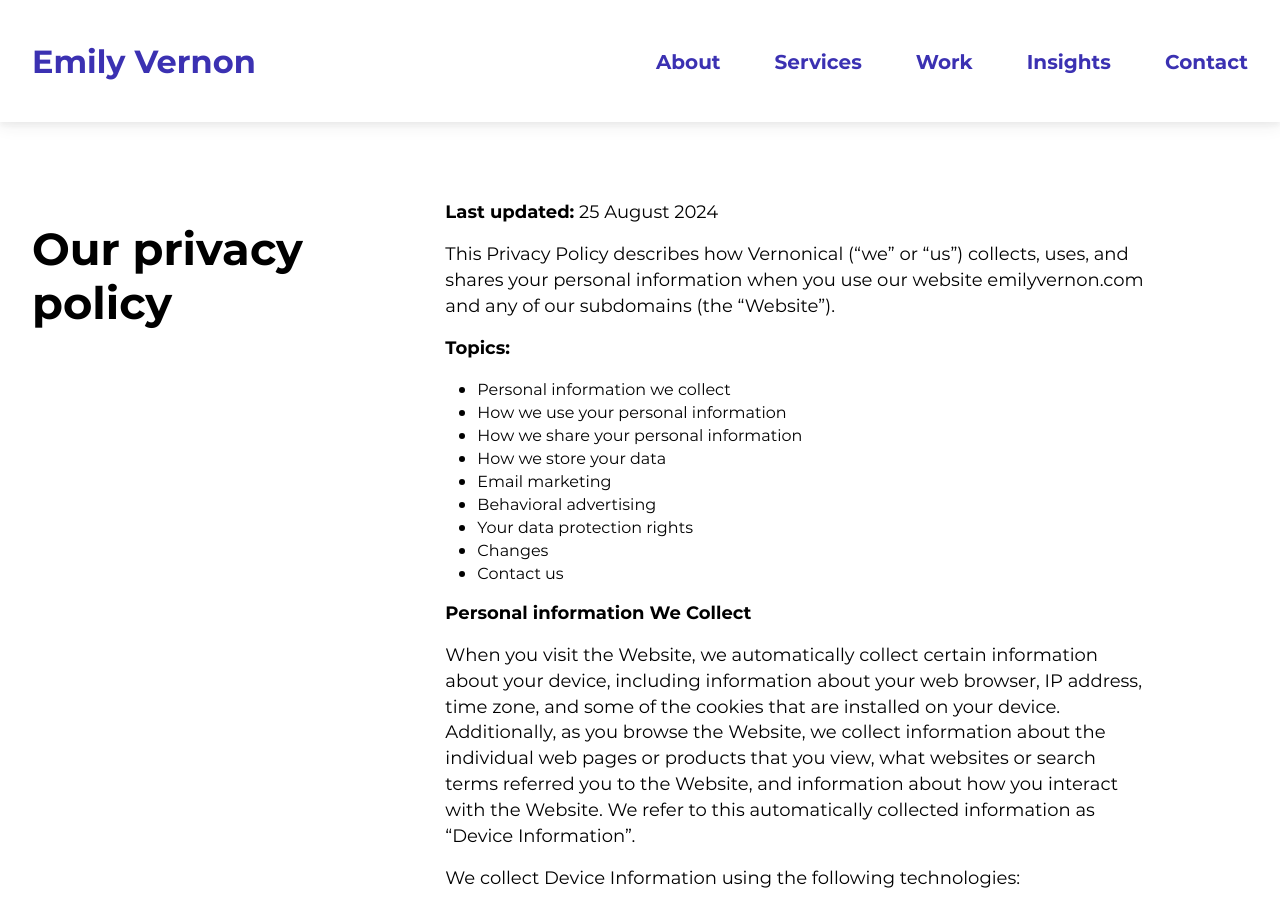
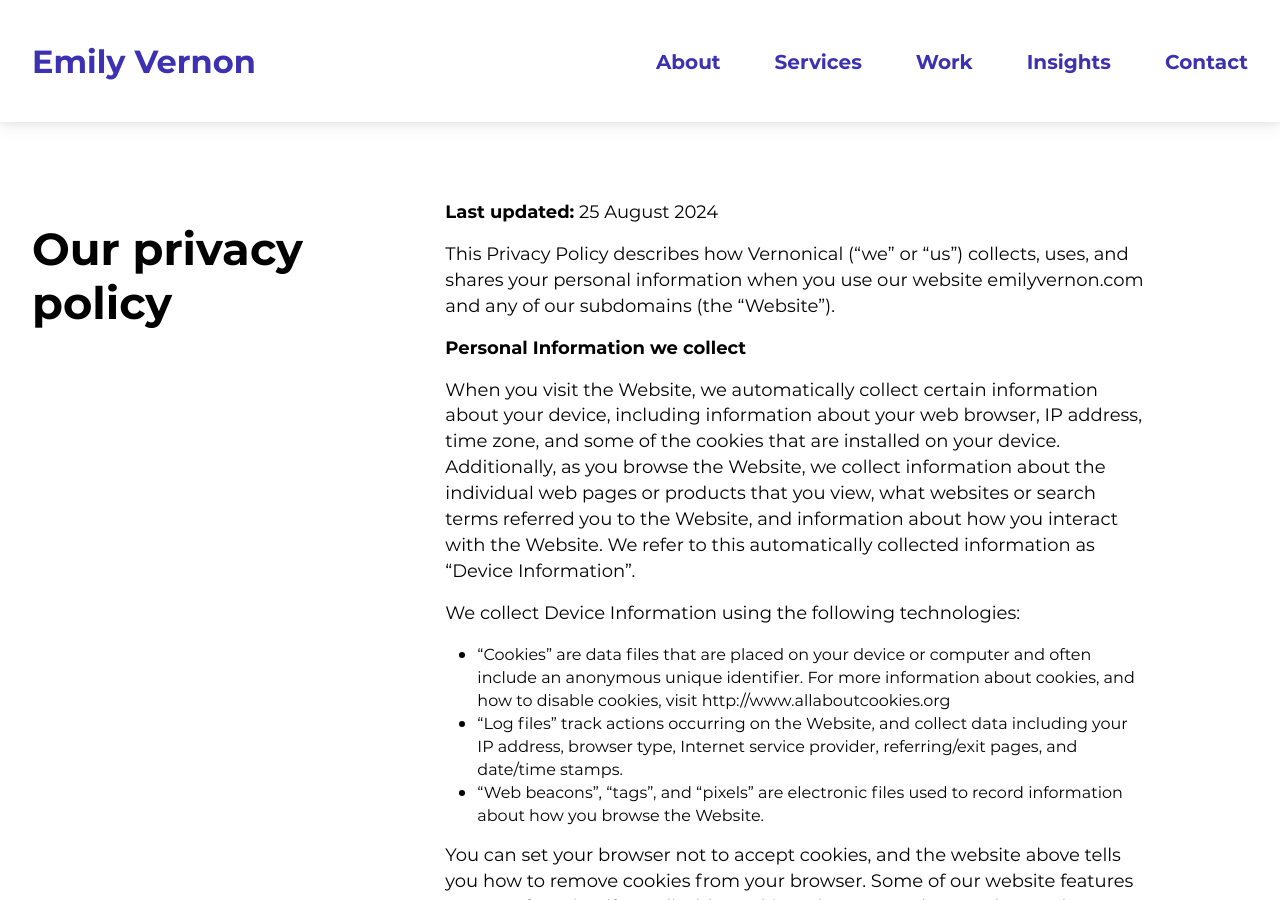
Before and after one commit to emilygv/emilyvernon.com, a Jekyll site: the page built from privacy-policy.md, in a window 1280 px wide and 900 px high. Built offline with Jekyll 4.4.1, drawn with Linux system fonts in a browser that asks for light colours.

Commit message:
Update privacy-policy.md

```diff
--- a/privacy-policy.md
+++ b/privacy-policy.md
@@ -12,19 +12,7 @@ description: Enabling brands and businesses to connect with the creative class,
 
 This Privacy Policy describes how Vernonical (“we” or “us”) collects, uses, and shares your personal information when you use our website emilyvernon.com  and any of our subdomains (the “Website”).
 
-**Topics:**
-
-- Personal information we collect
-- How we use your personal information
-- How we share your personal information
-- How we store your data
-- Email marketing
-- Behavioral advertising
-- Your data protection rights
-- Changes
-- Contact us
-
-**Personal information We Collect**
+**Personal Information we collect**
 
 When you visit the Website, we automatically collect certain information about your device, including information about your web browser, IP address, time zone, and some of the cookies that are installed on your device. Additionally, as you browse the Website, we collect information about the individual web pages or products that you view, what websites or search terms referred you to the Website, and information about how you interact with the Website. We refer to this automatically collected information as “Device Information”.
 
```
